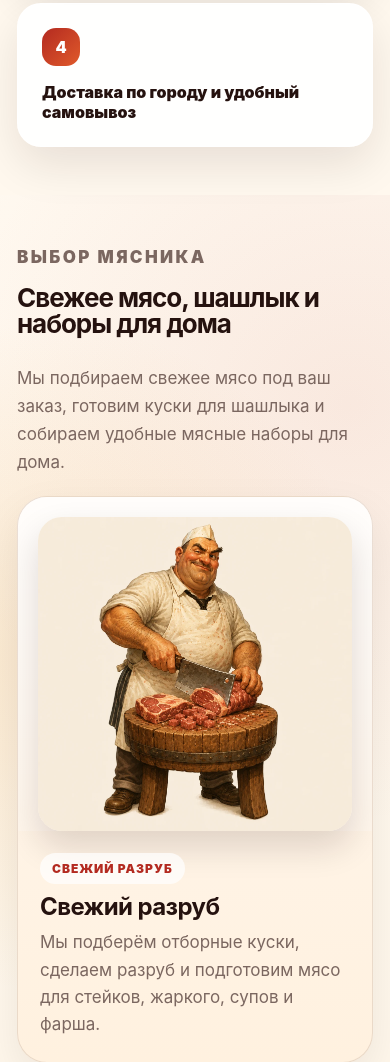
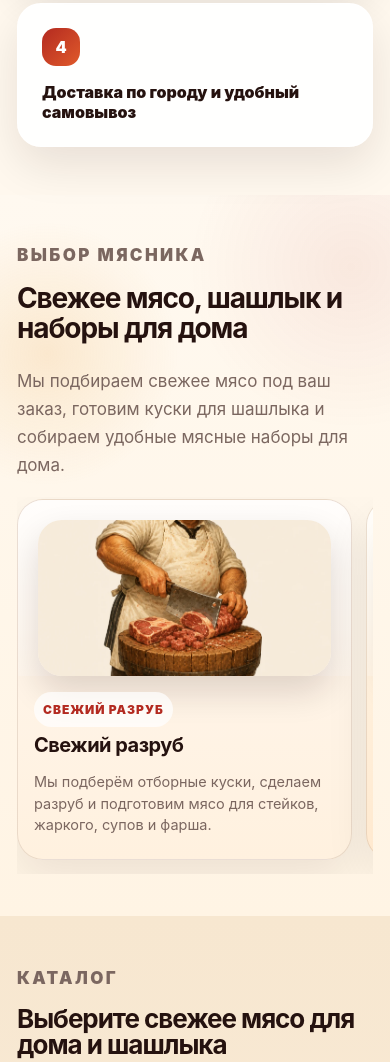
Before and after one commit to izhmeat-design/Izhmeat, a website: page index.html in a window 390 px wide. Shown: the part 4398-5460 px from the top of the page. Drawn offline with Linux system fonts and the light colour scheme.

Commit message:
Add files via upload

```diff
--- a/styles.css
+++ b/styles.css
@@ -873,3 +873,117 @@ h3 { margin-bottom: 10px; }
     height: 180px;
   }
 }
+
+
+/* Mobile polish for “Выбор мясника” section */
+@media (max-width: 760px) {
+  .characters-section {
+    padding-top: 46px;
+    padding-bottom: 42px;
+    overflow: hidden;
+  }
+
+  .section__head--characters {
+    display: grid;
+    grid-template-columns: 1fr;
+    gap: 10px;
+    margin-bottom: 18px;
+  }
+
+  .section__head--characters h2 {
+    font-size: clamp(28px, 7vw, 36px);
+    line-height: 1.08;
+    letter-spacing: -.04em;
+  }
+
+  .characters-lead {
+    max-width: none;
+    font-size: 15px;
+    line-height: 1.55;
+    margin: 0;
+  }
+
+  .characters-grid {
+    display: flex;
+    gap: 14px;
+    overflow-x: auto;
+    padding: 2px 2px 14px;
+    scroll-snap-type: x mandatory;
+    -webkit-overflow-scrolling: touch;
+  }
+
+  .characters-grid::-webkit-scrollbar {
+    height: 6px;
+  }
+
+  .characters-grid::-webkit-scrollbar-thumb {
+    background: rgba(81,42,31,.18);
+    border-radius: 999px;
+  }
+
+  .character-card {
+    min-width: min(82vw, 330px);
+    max-width: min(82vw, 330px);
+    display: grid;
+    grid-template-rows: 190px auto;
+    border-radius: 26px;
+    overflow: hidden;
+    scroll-snap-align: start;
+  }
+
+  .character-card__image-wrap {
+    min-height: 0;
+    height: 190px;
+    border-radius: 0;
+  }
+
+  .character-card__image-wrap img {
+    width: 100%;
+    height: 100%;
+    object-fit: cover;
+  }
+
+  .character-card__body {
+    padding: 18px;
+    display: grid;
+    gap: 8px;
+  }
+
+  .character-card__tag {
+    width: fit-content;
+    font-size: 12px;
+    padding: 6px 9px;
+  }
+
+  .character-card h3 {
+    font-size: 22px;
+    line-height: 1.08;
+    margin: 0;
+  }
+
+  .character-card p {
+    font-size: 14.5px;
+    line-height: 1.48;
+    margin: 0;
+  }
+}
+
+@media (max-width: 420px) {
+  .character-card {
+    min-width: 86vw;
+    max-width: 86vw;
+    grid-template-rows: 176px auto;
+  }
+
+  .character-card__image-wrap {
+    height: 176px;
+  }
+
+  .character-card__body {
+    padding: 16px;
+  }
+
+  .character-card h3 {
+    font-size: 20px;
+  }
+}
```
Also changed, not shown: README.md.
